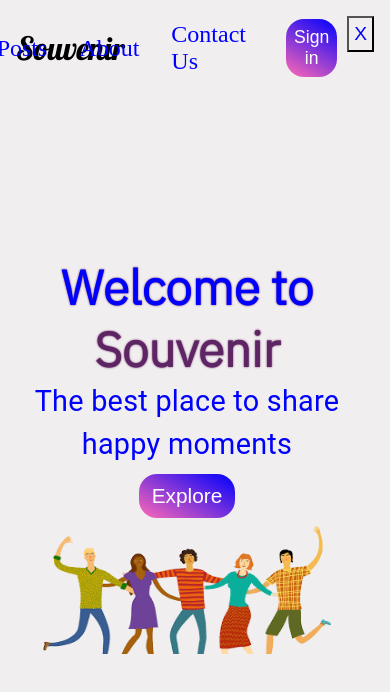
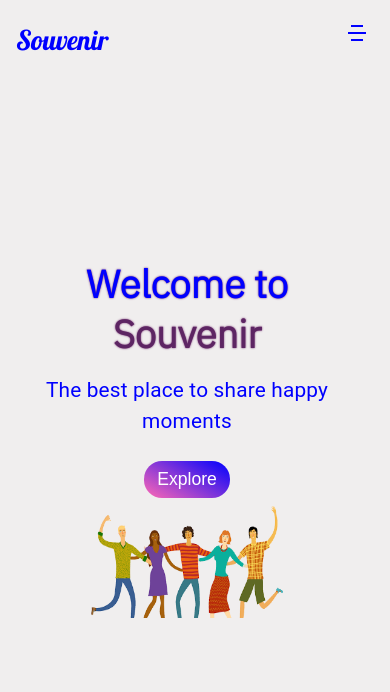
Before and after one commit to Suman373/mern-practice, a React (Create React App) app in the folder client/: page / in a window 390 px wide. Shown: the top 692 px of the page. Built offline with nearby package versions, Linux system fonts and the light colour scheme; no server answers.

Commit message:
add:hamburger, fix : responsiveness 💫

```diff
--- a/client/src/components/Banner/BannerStyle.js
+++ b/client/src/components/Banner/BannerStyle.js
@@ -16,9 +16,13 @@ export default makeStyles(()=>({
       margin:'0 auto',
       width:'25rem',
       height:'12rem',
-      "@media(max-width:600px)":{
+      "@media(max-width:700px)":{
         width:'18rem',
         height:'8rem'
+      },
+      "@media(max-width:400px)":{
+        width:'12rem',
+        height:'7rem'
       }
     },
     bannerTitle:{
@@ -27,9 +31,12 @@ export default makeStyles(()=>({
         textShadow:'0 0 2px blue',
         transition: 'animation 2000ms',
         animation:"$changeColor 4000ms ease-in-out infinite",
-        '@media(max-width:600px)':{
+        '@media(max-width:700px)':{
             fontSize:'3rem',
         },
+        '@media(max-width:400px)':{
+            fontSize:'2.4rem'
+        }
     },
     "@keyframes changeColor":{
         "30%":{color:'#661a66',textShadow:'0 0 2px #661a66 '},
@@ -38,9 +45,13 @@ export default makeStyles(()=>({
     },
     caption:{
         fontSize:'2.1rem',
+        margin:'1rem',
         color:'blue',
-        '@media(max-width:600px)':{
+        '@media(max-width:700px)':{
             fontSize:'1.8rem',
+        },
+        '@media(max-width:400px)':{
+            fontSize:'1.3rem',
         },
     }
 }))
--- a/client/src/components/Buttons/Button.jsx
+++ b/client/src/components/Buttons/Button.jsx
@@ -6,7 +6,7 @@ const useStyles=makeStyles(()=>({
     btnStyle:{
         fontSize:'1.3rem',
         width:'fit-content',
-        padding:'10px 0.8rem',
+        padding:'8px 0.8rem',
         background:'linear-gradient(30deg,hotpink,blue)',
         color:'white',
         margin:'0.5rem',
@@ -15,9 +15,14 @@ const useStyles=makeStyles(()=>({
         cursor:'pointer',
         '&:hover':{
             opacity:'0.8',
-            // background:'linear-gradient(30deg,hotpink,blue,green)',
             boxShadow:'0 0 4px black ',
             transform:'scale(1.05)',
+        },
+        '@media(max-width:700px)':{
+            fontSize:'1.2rem',
+        },
+        '@media(max-width:400px)':{
+            fontSize:'1.1rem',
         }
     }
 }))
--- a/client/src/components/Form/FormStyle.js
+++ b/client/src/components/Form/FormStyle.js
@@ -4,12 +4,21 @@ import { makeStyles } from '@material-ui/core/styles';
 export default makeStyles(() => ({
     wrapper: {
         margin: '2rem auto',
-        textAlign: 'center'
+        textAlign: 'center',
+        '@media(max-width:400px)':{
+            margin:'3rem auto'
+        }
     },
     headingStyle: {
         fontSize: '2.6rem',
         color: 'blue',
         marginBottom: '1rem',
+        '@media(max-width:700px)': {
+            fontSize: '2.1rem',
+        },
+        '@media(max-width:400px)': {
+            fontSize: '1.7rem',
+        },
     },
     formContainer: {
         minHeight: '30rem',
@@ -50,7 +59,13 @@ export default makeStyles(() => ({
         fontFamily: 'serif',
         margin: '1rem',
         fontWeight:'600',
-        color: "blue"
+        color: "blue",
+        '@media(max-width:700px)': {
+            fontSize: '1.5rem',
+        },
+        '@media(max-width:400px)': {
+            fontSize: '1.2rem',
+        },
     },
     creator_title_tag_style: {
         outline: 'none',
--- a/client/src/components/Navbar/Navbar.css
+++ b/client/src/components/Navbar/Navbar.css
@@ -27,23 +27,53 @@
     color: purple;
 }
  .toggleButton{
-    font-size: 1.2rem;
+    font-size: 1.5rem;
     padding:5px;
     background:transparent;
     color:blue;
     cursor: pointer;
     position:absolute;
+    border:none;
     top:0;
     right:1rem;
     z-index: 1000;
+    display:none;
 }
 
-.menuContainer.open{
-    background:black;
+
+@media screen and (max-width:700px){
+    .menuContainer a{
+        font-size: 1.2rem;
+        margin:8px;
+    }
+    .navBarStyle{
+        height:3rem;
+    }
+}
+
+@media screen and (max-width:530px){
+    .menuContainer{
+        visibility: hidden;
+        transform:translateX(200px);
+    }
+
+    .menuContainer.open{
+    visibility: visible;
+    background:#f0eeee;
+    border-left: 1px solid grey;
     flex-direction: column;
-    height:100vh;
+    position:absolute;
+    margin-top: 15rem;
+    justify-content: center;
+    height:52rem;
     font-size: 1.3rem;
     width:15rem;
     right:0;
+    transition:transform 500ms;
+    transform:translateX(5px);
+}
+    .toggleButton{
+        display:block;
 
+    }
 }
--- a/client/src/components/Navbar/Navbar.jsx
+++ b/client/src/components/Navbar/Navbar.jsx
@@ -1,8 +1,9 @@
-import React, {useState, useEffect} from "react";
+import React, {useState} from "react";
 import useStyles from './NavbarStyle'; // makeStyles
-import { Typography, Container } from '@material-ui/core';
+import { Typography } from '@material-ui/core';
 import {Link} from 'react-router-dom';
 import Button from '../Buttons/Button';
+import {RiMenu5Fill} from 'react-icons/ri';
 import './Navbar.css';
 
 const Navbar=()=>{
@@ -10,13 +11,17 @@ const Navbar=()=>{
     const classes = useStyles();
 
     const [hamburgerOpen , setHamburgerOpen] = useState(false);
-    // const [burgerButton, setBurgerButton] = useState(false);
 
-    let screenWidth;
-    window.addEventListener('resize',()=>{
-        screenWidth = window.innerWidth ;
-        // console.log(screenWidth);
-        // screenWidth < 600 ? setHamburgerOpen(true) : setHamburgerOpen(false);
+    const handleToggle=(e)=>{
+        e.preventDefault();
+        setHamburgerOpen(!hamburgerOpen);
+    }
+    // resize event
+    let width;
+    window.addEventListener("resize",()=>{
+        // to prevent the menu collapse due to media query
+        width = window.innerWidth;
+        width < 600 ? setHamburgerOpen(false) : setHamburgerOpen(true);
     })
 
     return(
@@ -29,7 +34,7 @@ const Navbar=()=>{
                 Souvenir
             </Typography>
 
-            <div  className={hamburgerOpen ? "menuContainer open" : "menuContainer"}>
+            <div  className={!hamburgerOpen ? "menuContainer" : "menuContainer open"}>
 
                 <Link to={'/#home'}>Home</Link>
                 <Link to={'/checkPosts'}>Posts</Link>
@@ -39,14 +44,15 @@ const Navbar=()=>{
                 {/* sign in / login*/}
                 <Link to={'/login'}>
                     <Button
-                     style={{fontSize:'1.1rem',padding:'8px'}}
                      text={'Sign in'}/>
                 </Link>
             </div>
             <button
                className="toggleButton"
-               onClick={()=> setHamburgerOpen(!hamburgerOpen)}>
-                X
+               onClick={(e)=> {
+                   handleToggle(e)
+               }}>
+                <RiMenu5Fill/>
             </button>
         </nav>
     );
--- a/client/src/components/Navbar/NavbarStyle.js
+++ b/client/src/components/Navbar/NavbarStyle.js
@@ -8,11 +8,14 @@ export default makeStyles(() => ({
         color: 'blue',
         margin: '2rem',
         fontFamily: 'Lobster, cursive',
-        '@media(max-width:600px)': {
+        '@media(max-width:700px)': {
             fontSize: '2rem',
             margin: '1rem',
-            color: 'black'
         },
+        '@media(max-width:400px)': {
+            fontSize: '1.7rem',
+        },
+
     }
 }
 ))
--- a/client/src/components/Posts/PostsStyle.js
+++ b/client/src/components/Posts/PostsStyle.js
@@ -15,6 +15,12 @@ export default makeStyles(()=>({
         color:'blue',
         textAlign:"center",
         margin:'1rem',
-        fontFamily:'Lobster,cursive'
+        fontFamily:'Lobster,cursive',
+        '@media(max-width:700px)': {
+            fontSize: '1.7rem',
+        },
+        '@media(max-width:400px)': {
+            fontSize: '1.2rem',
+        },
     }
 }));
```
